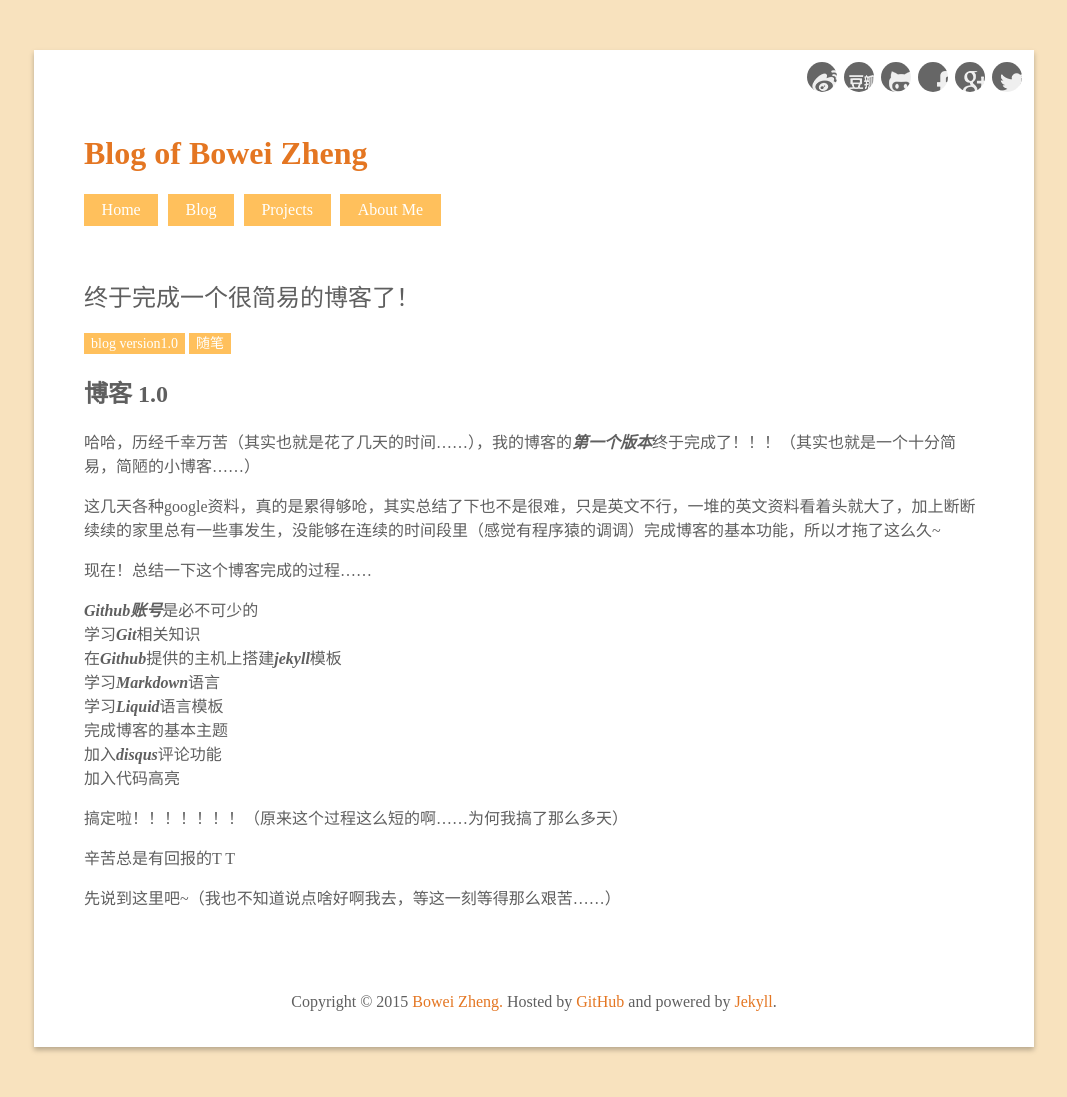
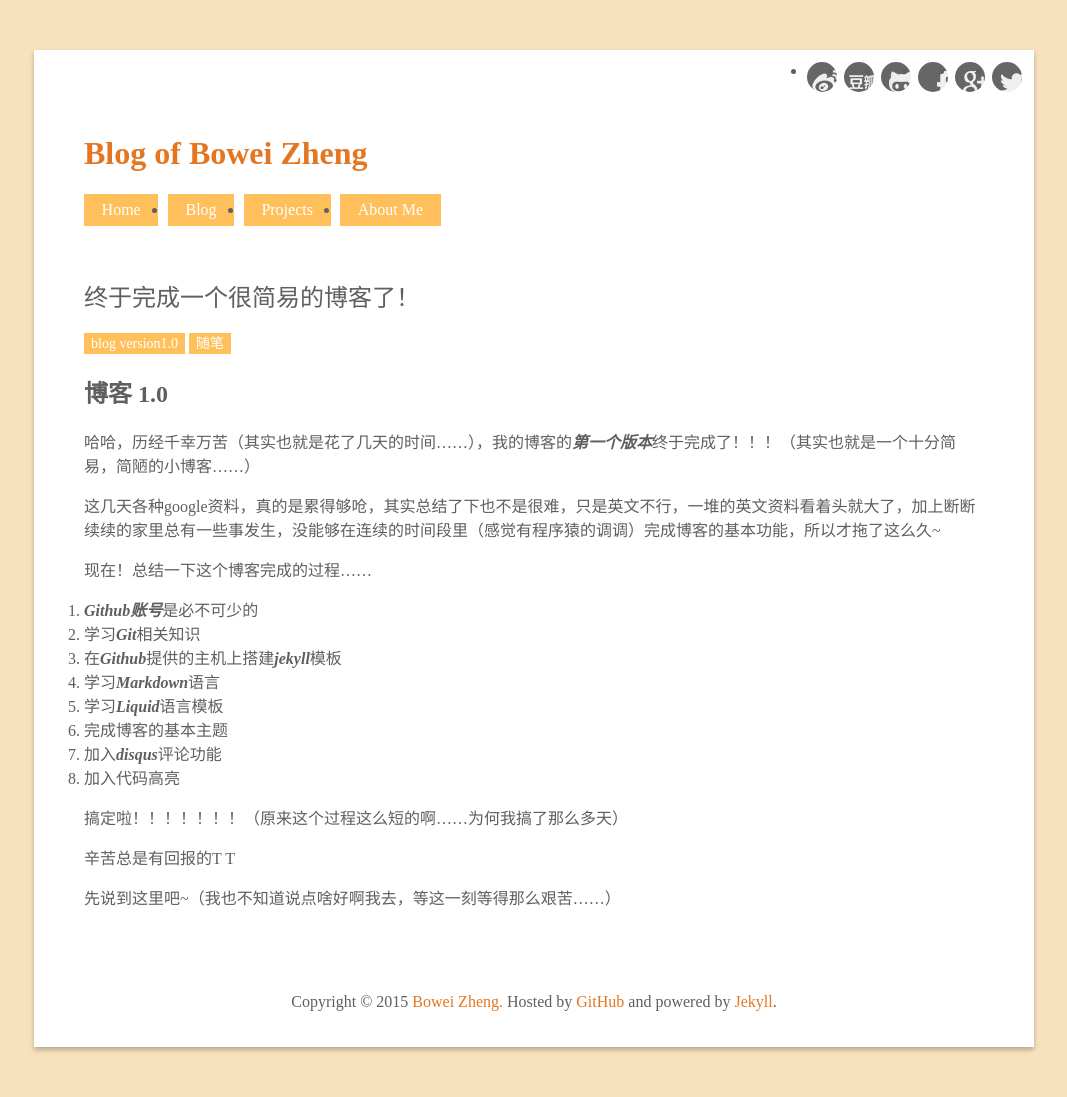
Before and after one commit to wynn719/blog, a Jekyll site: the page built from _posts/2015-02-13-my-blog-version1.0-description.md, in a window 1280 px wide. Shown: the whole page, without its empty margins (106-1173 px from the left). Built offline with Jekyll 4.4.1, drawn with Linux system fonts in a browser that asks for light colours; comment, search, counter and statistics services are not loaded.

Commit message:
first post

```diff
--- a/css/default.css
+++ b/css/default.css
@@ -16,7 +16,7 @@ body{
 	font-family: "微软雅黑"
 }
 
-ul,ol,dl{list-style: none;margin: 0;padding: 0;}
+ul,ol,dl{margin: 0;padding: 0;}
 
 img{width: 100%;height: 100%;}
 
```
